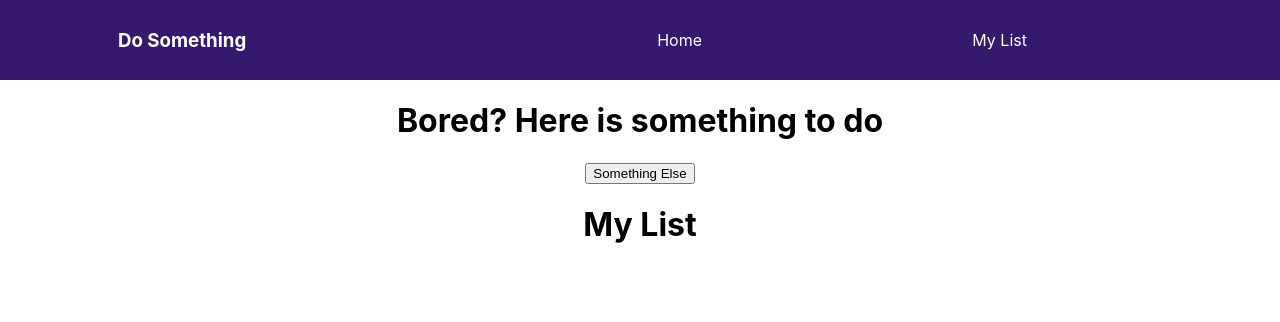
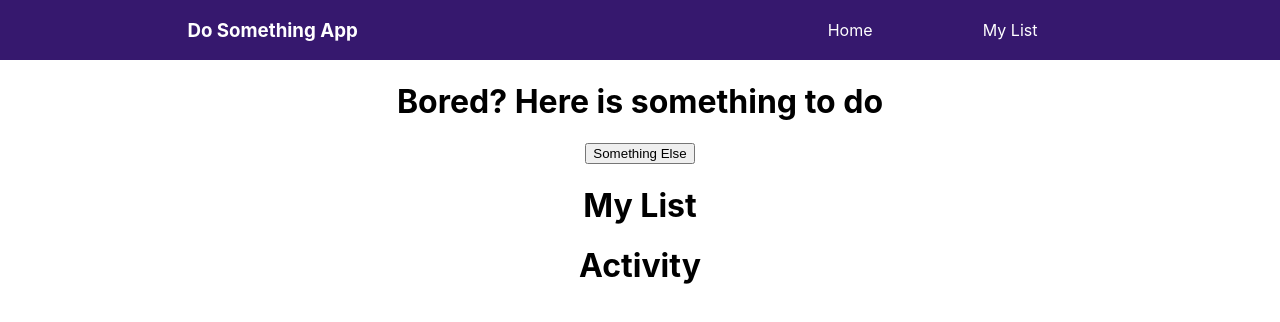
Before and after one commit to rayalva407/Do-Something, a React (Create React App) app in the folder do-something-frontend/: page / in a window 1280 px wide. Shown: the top 322 px of the page. Built offline with nearby package versions, Linux system fonts and the light colour scheme; no server answers.

Commit message:
adds ActivityDetail component

```diff
--- a/do-something-frontend/src/App.css
+++ b/do-something-frontend/src/App.css
@@ -6,13 +6,12 @@ nav {
   display: flex;
   justify-content: space-around;
   align-items: center;
-  min-height: 10vh;
   background: rgb(54, 24, 110);
   color: white;
 }
 
 .links {
-  width: 50%;
+  width: 25%;
   display: flex;
   justify-content: space-around;
   align-items: center;
--- a/do-something-frontend/src/App.js
+++ b/do-something-frontend/src/App.js
@@ -2,6 +2,7 @@ import React, { Component } from 'react';
 import Home from './Components/Home'
 import Nav from './Components/Nav'
 import MyList from './Components/MyList'
+import ActivityDetail from './Components/ActivityDetail'
 import './App.css'
 
 class App extends Component {
@@ -32,6 +33,7 @@ class App extends Component {
         <Nav />
         <Home activityProp={this.state.activity} clickProp={this.handleClick}/>
         <MyList />
+        <ActivityDetail />
       </div>
     );
   }
--- /dev/null
+++ b/do-something-frontend/src/Components/ActivityDetail.js
@@ -0,0 +1,11 @@
+import React from 'react';
+
+const ActivityDetail = () => {
+  return (
+    <div>
+      <h1>Activity</h1>
+    </div>
+  );
+};
+
+export default ActivityDetail;<h1>Activity</h1>
--- a/do-something-frontend/src/Components/Nav.js
+++ b/do-something-frontend/src/Components/Nav.js
@@ -4,7 +4,7 @@ const Nav = () => {
   return (
     <div>
       <nav>
-        <h3>Do Something</h3>
+        <h3>Do Something App</h3>
         <ul className="links">
           <li>Home</li>
           <li>My List</li>
```
Also changed, not shown: 1 other file (tests, documents, lock files or other folders).
